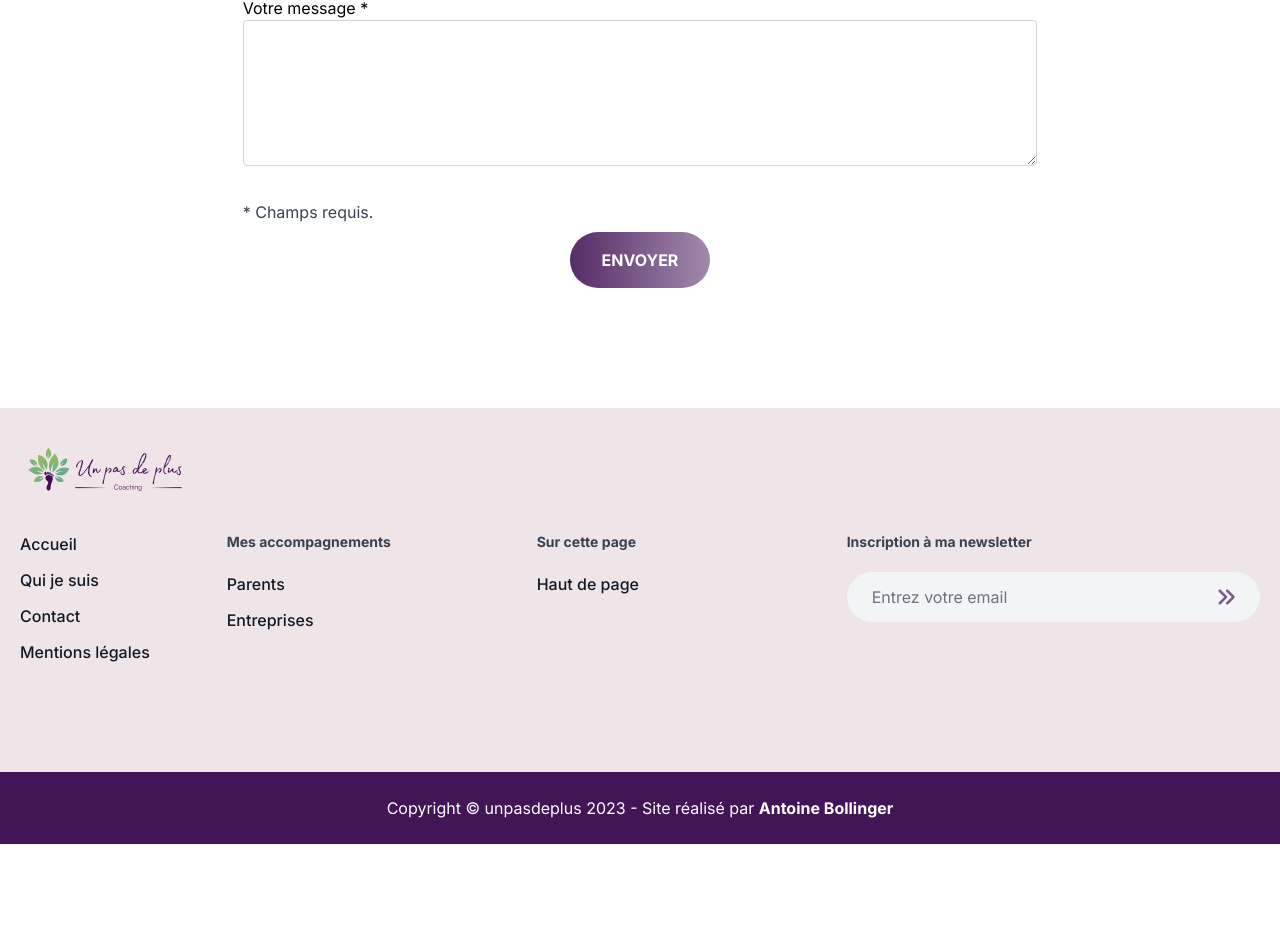
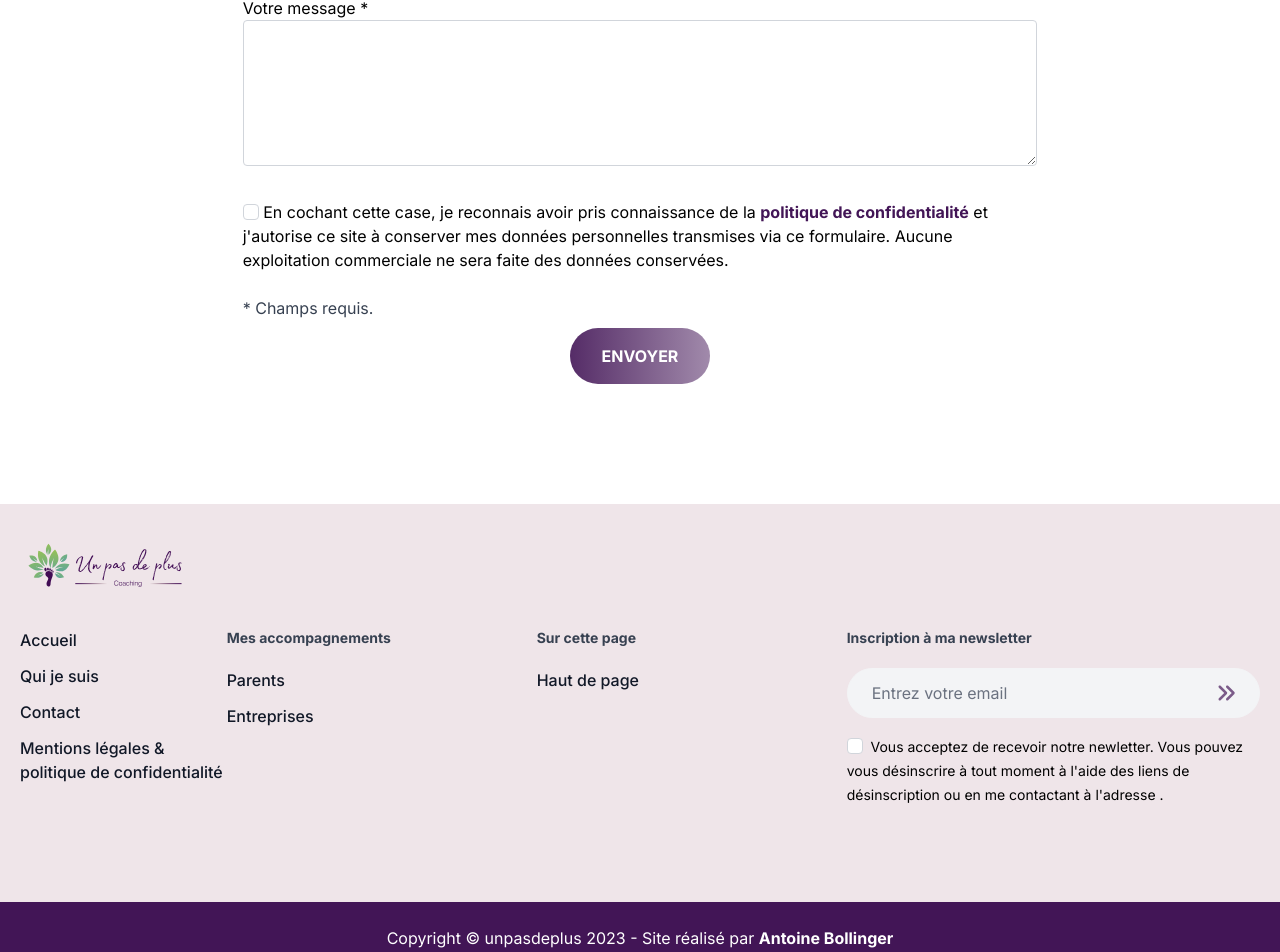
Before and after one commit to antoinebollinger/unpasdeplus-coaching, a Next.js app: page /contact in a window 1280 px wide. Shown: the part 1012-1964 px from the top of the page. Before the commit the page ends 1856 px from the top, so only its background shows below. Built offline with nearby package versions, Linux system fonts and the light colour scheme.

Commit message:
🚀 rgpd compatible forms

```diff
--- a/src/components/footer.tsx
+++ b/src/components/footer.tsx
@@ -23,14 +23,21 @@ export default function Footer({
     useEffect(() => {
         document.forms['newsletter-form'].addEventListener('submit', async (e: CustomEvent) => {
             e.preventDefault()
+
+            if (!e.target.elements["consent"].checked)
+                return
+
             if (e.target.elements["email_from"].value === '')
                 return
+
             openModal({
                 body: emailMessage.sending, buttons: 'hidden'
             })
+
             const data = new FormData(e.target)
             data.append('email_to', process.env.NEXT_PUBLIC_EMAIL_TO)
             data.append('name_to', process.env.NEXT_PUBLIC_NAME_TO)
+
             try {
                 const sendEmail = await fetch(`${process.env.NEXT_PUBLIC_EMAIL_API}/newsletter`, {
                     method: 'POST',
@@ -97,7 +104,7 @@ export default function Footer({
                                     </li>
                                     <li>
                                         <Link href="/mentions-legales">
-                                            Mentions légales
+                                            Mentions légales & politique de confidentialité
                                         </Link>
                                     </li>
                                 </ul>
@@ -136,11 +143,16 @@ export default function Footer({
                             <div className="mb-8 footer-newsletter">
                                 <p className="footer-title">Inscription à ma newsletter</p>
                                 <div className="newsletter">
-                                    <form id="newsletter-form" className="relative mb-4">
-                                        <input type="email" name="email_from" placeholder="Entrez votre email" className="w-full py-3 pl-6 pr-12 duration-300 bg-gray-100 border border-gray-100 rounded-full focus:border-primary-600 focus:outline-none" required />
+                                    <form id="newsletter-form" className="relative">
+                                        <input type="email" name="email_from" placeholder="Entrez votre email" className="w-full py-3 pl-6 pr-12 duration-300 bg-gray-100 border border-gray-100 rounded-full focus:border-primary-600 focus:outline-none mb-4" required />
                                         <button type="submit" className="absolute top-0 right-0 mt-3 mr-6 text-xl text-primary-600" aria-label="S'incrire à ma newsletter">
                                             <FontAwesomeIcon icon={faAngleDoubleRight} />
                                         </button>
+                                        <label htmlFor="consent" className="text-sm single-form cursor-pointer">
+                                            <input type="checkbox" name="consent" id="consent" className="accent-pink-500" required />&nbsp;
+                                            Vous acceptez de recevoir notre newletter. Vous pouvez vous désinscrire à tout moment à l'aide des liens de désinscription ou en me contactant à l'adresse <a href={`mailto:${process.env.NEXT_PUBLIC_EMAIL_TO}`} title="Envoyer un mail à Sabrina" className="font-bold text-primary-900 hover:text-primary-700 transition">{process.env.NEXT_PUBLIC_EMAIL_TO}</a>.
+                                        </label>
+
                                     </form>
                                 </div>
                             </div>
--- a/src/sections/contact.tsx
+++ b/src/sections/contact.tsx
@@ -5,11 +5,16 @@ import { useEffect } from 'react'
 import { openModal } from '../utils/modal'
 import { emailMessage } from '../data/metadata'
 import { CustomEvent } from '../models/types'
+import Link from 'next/link'
 
 export default function Contact({ className = '' }: { className?: string }) {
     useEffect(() => {
         document.forms['contact-form'].addEventListener('submit', async (e: CustomEvent) => {
             e.preventDefault()
+
+            if (!e.target.elements["consent"].checked)
+                return
+
             openModal({
                 body: emailMessage.sending, buttons: 'hidden'
             })
@@ -89,6 +94,13 @@ export default function Contact({ className = '' }: { className?: string }) {
                                             <div className="help-block with-errors"></div>
                                         </div>
                                     </div>
+                                    <div className="w-full">
+                                        <div className="mx-4 mb-6 single-form form-group">
+                                            <label className="cursor-pointer">
+                                                <input type="checkbox" name="consent" required />&nbsp;En cochant cette case, je reconnais avoir pris connaissance de la <Link href="/mentions-legales" className="font-bold text-primary-900 hover:text-primary-700 transition">politique de confidentialité</Link> et j'autorise ce site à conserver mes données personnelles transmises via ce formulaire. Aucune exploitation commerciale ne sera faite des données conservées.
+                                            </label>
+                                        </div>
+                                    </div>
                                     <p className="mx-4 form-message">* Champs requis.</p>
                                     <div className="w-full">
                                         <div className="mx-4 mt-2 text-center single-form form-group">
--- a/styles/_forms.scss
+++ b/styles/_forms.scss
@@ -1,6 +1,9 @@
 .single-form textarea,
 .single-form input {
-  @apply w-full px-6 py-3 mb-1 duration-300 bg-white border border-gray-300 rounded;
+  @apply mb-1 duration-300 bg-white border border-gray-300 rounded;
+  &:not([type="checkbox"]) {
+    @apply w-full px-6 py-3;
+  }
 }
 .single-form textarea:focus,
 .single-form input:focus {
```
